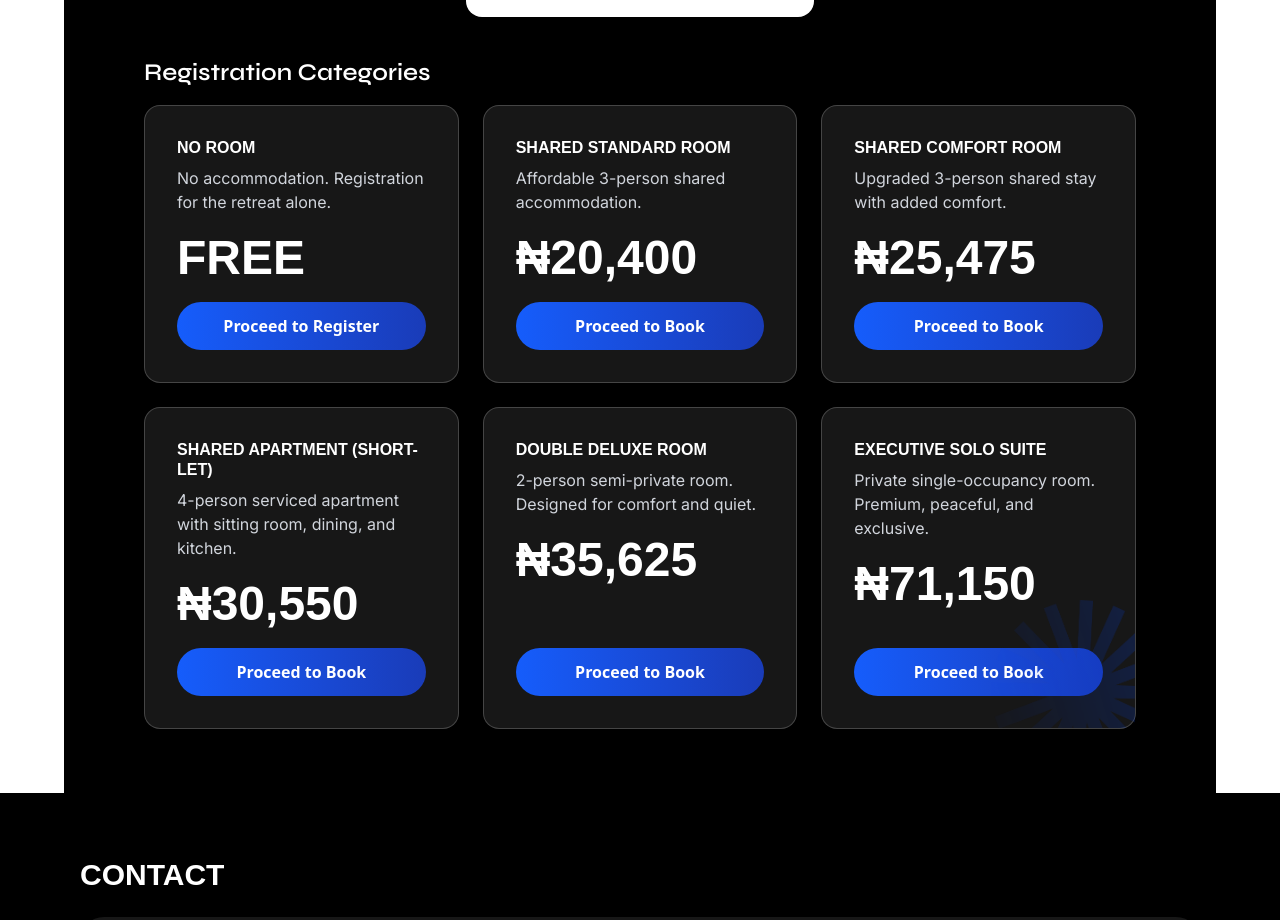
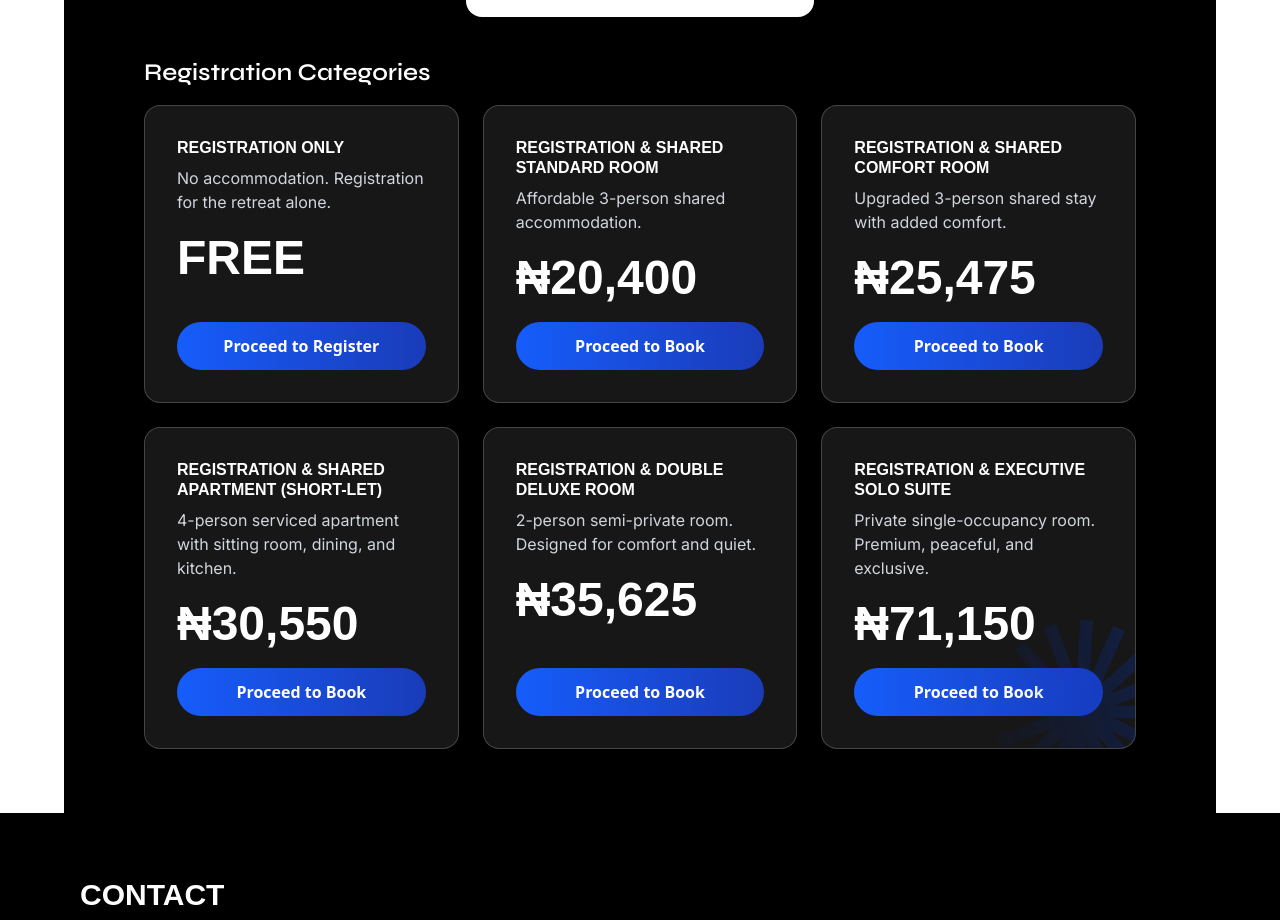
Before and after one commit to favoriabs/eyys, a Nuxt app: page / in a window 1280 px wide. Shown: the part 3755-4675 px from the top of the page. Built offline with nearby package versions, Linux system fonts and the light colour scheme; no server answers; a web font is replaced by a local one.

Commit message:
fix copies

```diff
--- a/app/components/RegisterSection.vue
+++ b/app/components/RegisterSection.vue
@@ -96,12 +96,12 @@ import confetti from "canvas-confetti"
 
 
 const plans = [
-  { title: 'No Room', desc: 'No accommodation. Registration for the retreat alone.', price: 0 },
-  { title: 'Shared Standard Room', desc: 'Affordable 3-person shared accommodation.', price: 20400 },
-  { title: 'Shared Comfort Room', desc: 'Upgraded 3-person shared stay with added comfort.', price: 25475 },
-  { title: 'Shared Apartment (Short-Let)', desc: '4-person serviced apartment with sitting room, dining, and kitchen.', price: 30550 },
-  { title: 'Double Deluxe Room', desc: '2-person semi-private room. Designed for comfort and quiet.', price: 35625 },
-  { title: 'Executive Solo Suite', desc: 'Private single-occupancy room. Premium, peaceful, and exclusive.', price: 71150 }
+  { title: 'Registration Only', desc: 'No accommodation. Registration for the retreat alone.', price: 0 },
+  { title: 'Registration & Shared Standard Room', desc: 'Affordable 3-person shared accommodation.', price: 20400 },
+  { title: 'Registration & Shared Comfort Room', desc: 'Upgraded 3-person shared stay with added comfort.', price: 25475 },
+  { title: 'Registration & Shared Apartment (Short-Let)', desc: '4-person serviced apartment with sitting room, dining, and kitchen.', price: 30550 },
+  { title: 'Registration & Double Deluxe Room', desc: '2-person semi-private room. Designed for comfort and quiet.', price: 35625 },
+  { title: 'Registration & Executive Solo Suite', desc: 'Private single-occupancy room. Premium, peaceful, and exclusive.', price: 71150 }
 ]
 
 const showModal = ref(false)
```
